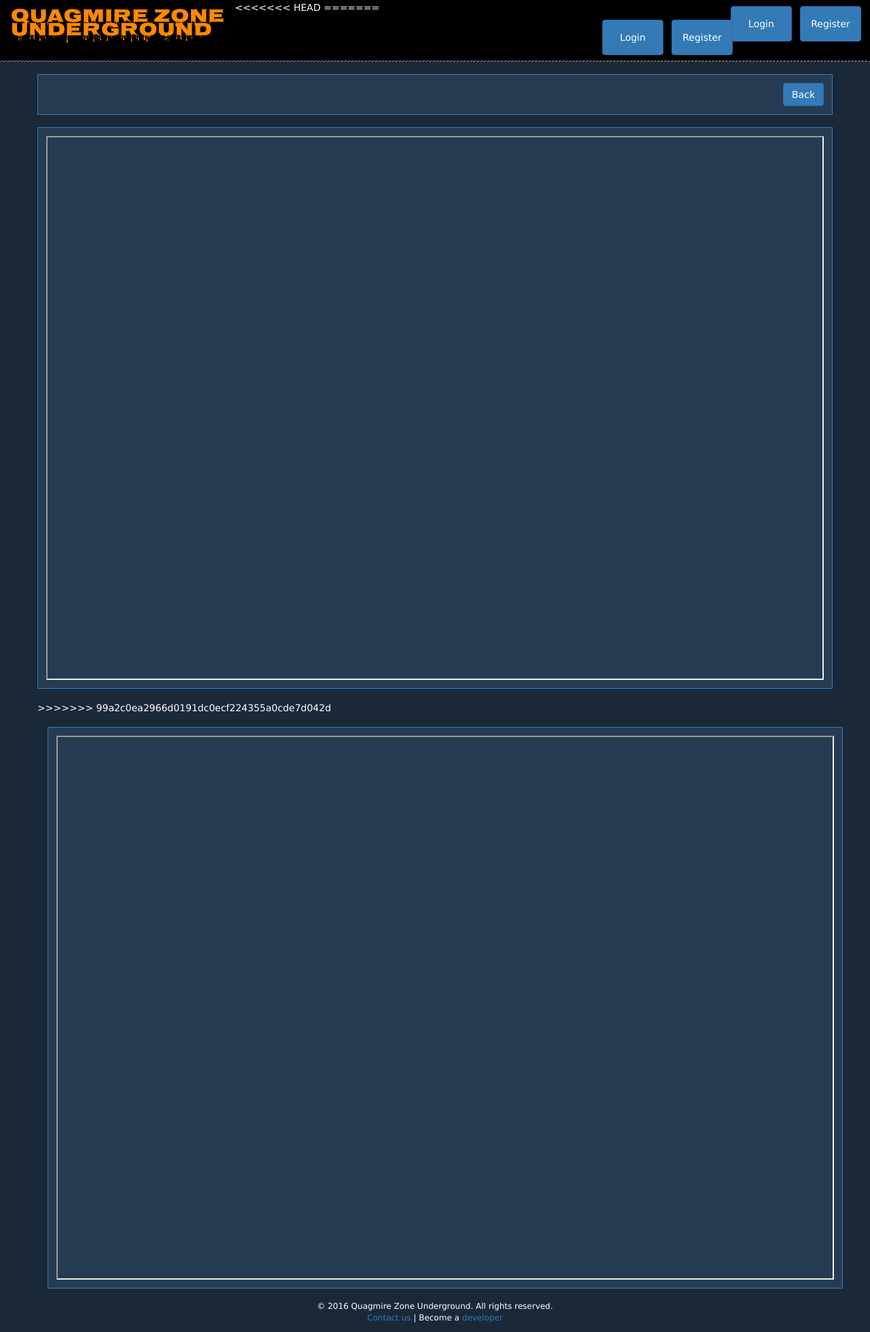
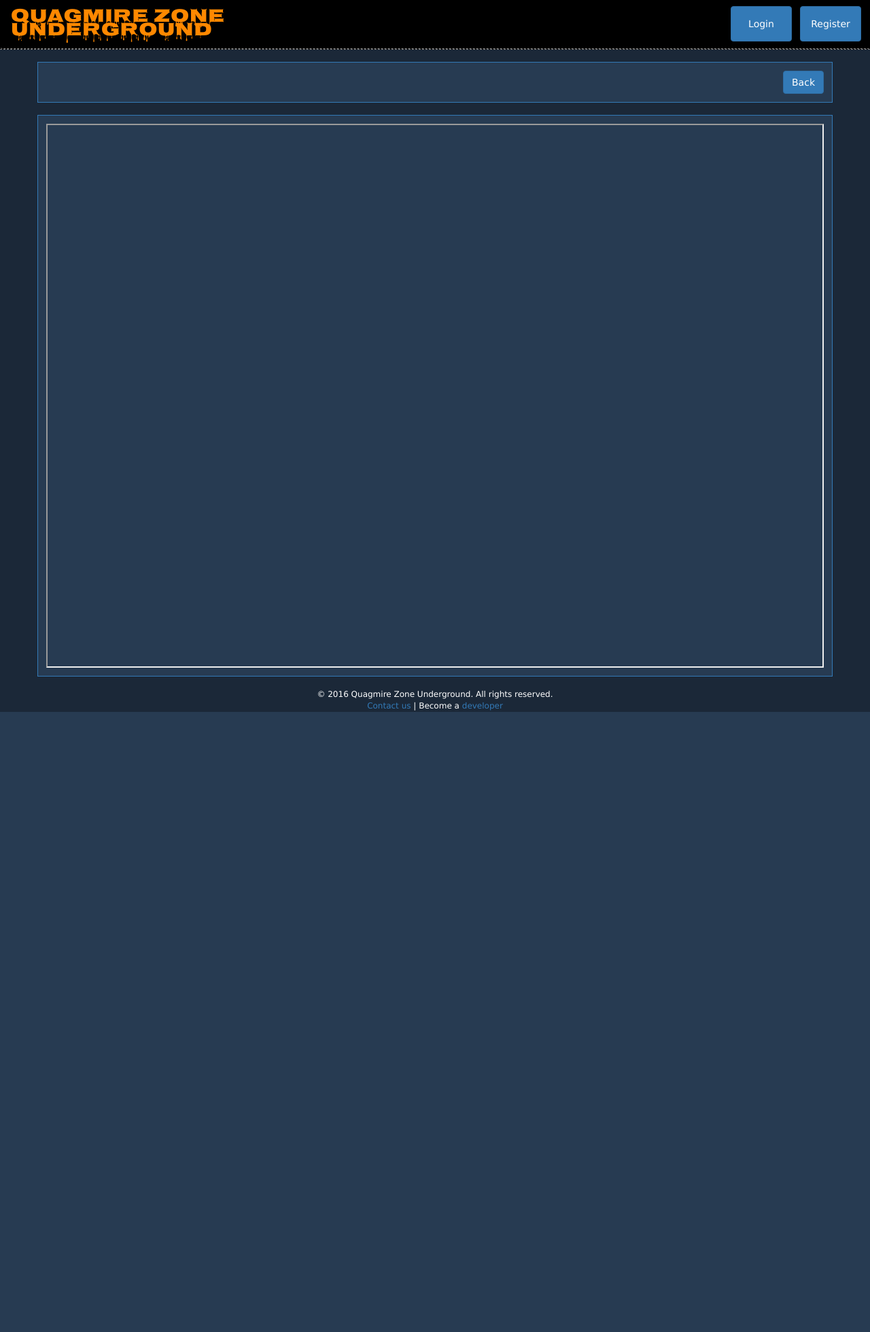
Before and after one commit to mmKALLL/wsd-gamestore, a Django app: template gamestore/gamestore/templates/game_play.html in a window 1280 px wide. Shown: the whole page at 68% size. After the commit the page ends 1047 px from the top, so only its background shows below. Run offline with Django 3.2, Linux system fonts and the light colour scheme; the template is opened without the code that fills it, so the values that code supplies are empty; some libraries are stand-ins or nearby versions.

Commit message:
Fixed issues concerning highscores on the gameView page and double iframe on the gamePlayView page

```diff
--- a/gamestore/gamestore/templates/game.html
+++ b/gamestore/gamestore/templates/game.html
@@ -80,9 +80,9 @@
                     {% if owned %}
                         <br>Your best score:<br>
                         {% for highscore in highscores %}
-
-                               <p> Score: {{ highscore.data }} Player: {{ user }} </p>
-
+                            {% if highscore.user == request.user %}
+                                Score: {{ highscore.data }} Player: {{ request.user }}
+                            {% endif %}
                         {% endfor %}
                     {% endif %}
                 </div>
--- a/gamestore/gamestore/templates/game_play.html
+++ b/gamestore/gamestore/templates/game_play.html
@@ -71,31 +71,6 @@ function listener(event){
             <ul class="nav navbar-nav">
                 <li class="title"><a href="/">Quagmire Zone<br>Underground</a></li>
             </ul>
-            <div class="navbar-collapse">
-                <ul class="nav navbar-nav navbar-right">
-                    {% if user.is_authenticated %}
-                    <li>
-                        <a href="/user/{{ user.username }}" class="btn btn-primary navbar-btn">{{ user.username }}</a>
-                    </li>
-                    {% if user.userextension.isDeveloper %}
-                    <li>
-                        <a href="/developer/{{ user.username }}" class="btn btn-success navbar-btn">Developer page</a>
-                    </li>
-                    {% endif %}
-                    <li>
-                        <a href="/logout" class="btn btn-link navbar-btn" role="button">Logout</a>
-                    </li>
-                    {% else %}
-                    <li>
-                        <a href="/login" class="btn btn-primary navbar-btn" role="button">Login</a>
-                    </li>
-                    <li>
-                        <a href="/register" class="btn btn-primary navbar-btn" role="button">Register</a>
-                    </li>
-                    {% endif %}
-                </ul>
-<<<<<<< HEAD
-=======
                 <div class="navbar-collapse">
                     <ul class="nav navbar-nav navbar-right">
                         {% if user.is_authenticated %}
@@ -126,17 +101,8 @@ function listener(event){
             <div class="row">
                 <div class="gameinfo"><div class="description gameinfo-left">{{ game.name }}</div><a href="/game/{{ game.URL }}" class="btn btn-primary gameinfo-right">Back</a></div>
                 <div class="generic"><iframe src="{{ game.gameSource }}"></iframe></div>
->>>>>>> 99a2c0ea2966d0191dc0ecf224355a0cde7d042d
             </div>
-        </nav>
-    </header>
-<div class="container">
-    <div class="row">
-        <div class="generic">
-            <iframe src="{{ game.gameSource }}" width=800 height=600></iframe>
         </div>
-    </div>
-</div>
-<footer class="footer">&copy; 2016 Quagmire Zone Underground. All rights reserved.<br><a href="mailto:vskatshuma@gmail.com">Contact us</a> | Become a <a href="/developerinfo">developer</a></footer>
+    <footer class="footer">&copy; 2016 Quagmire Zone Underground. All rights reserved.<br><a href="mailto:vskatshuma@gmail.com">Contact us</a> | Become a <a href="/developerinfo">developer</a></footer>
 </body>
 </html>
```
Also changed, not shown: gamestore/db.sqlite3.
